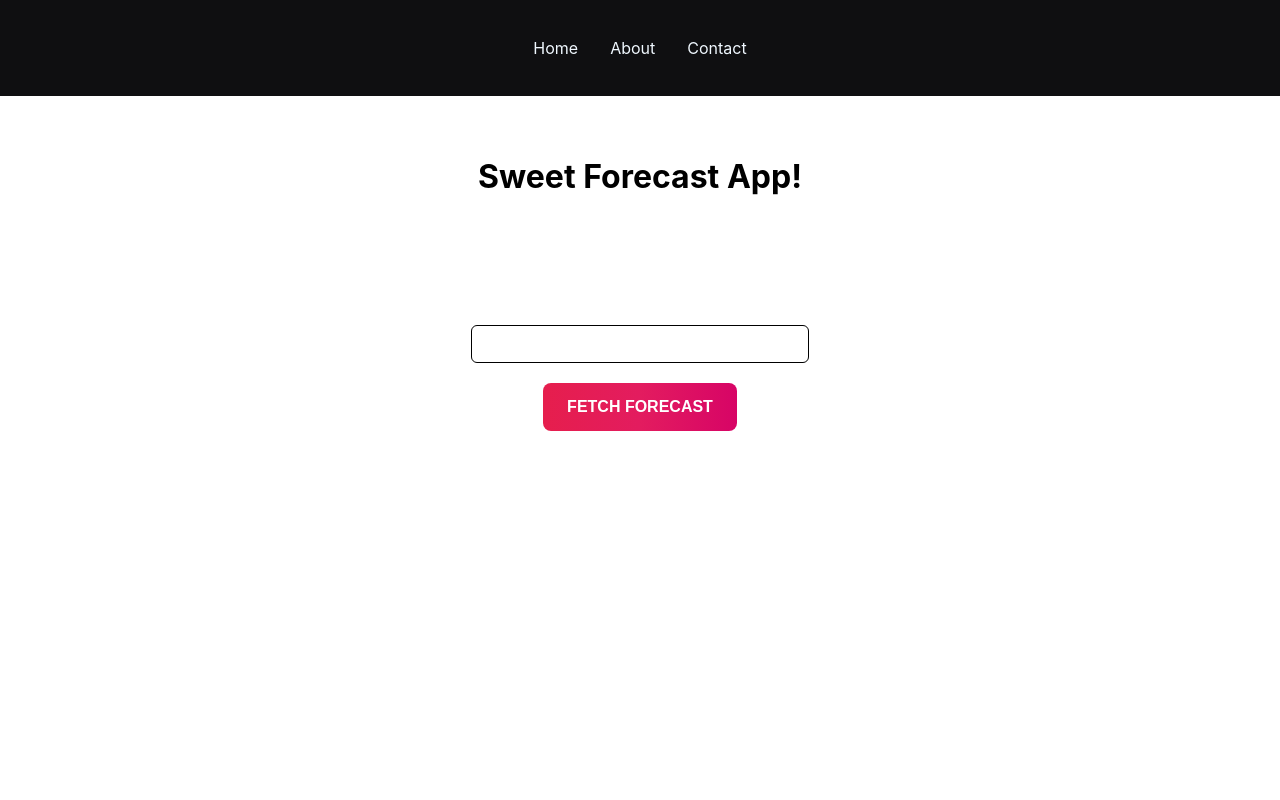
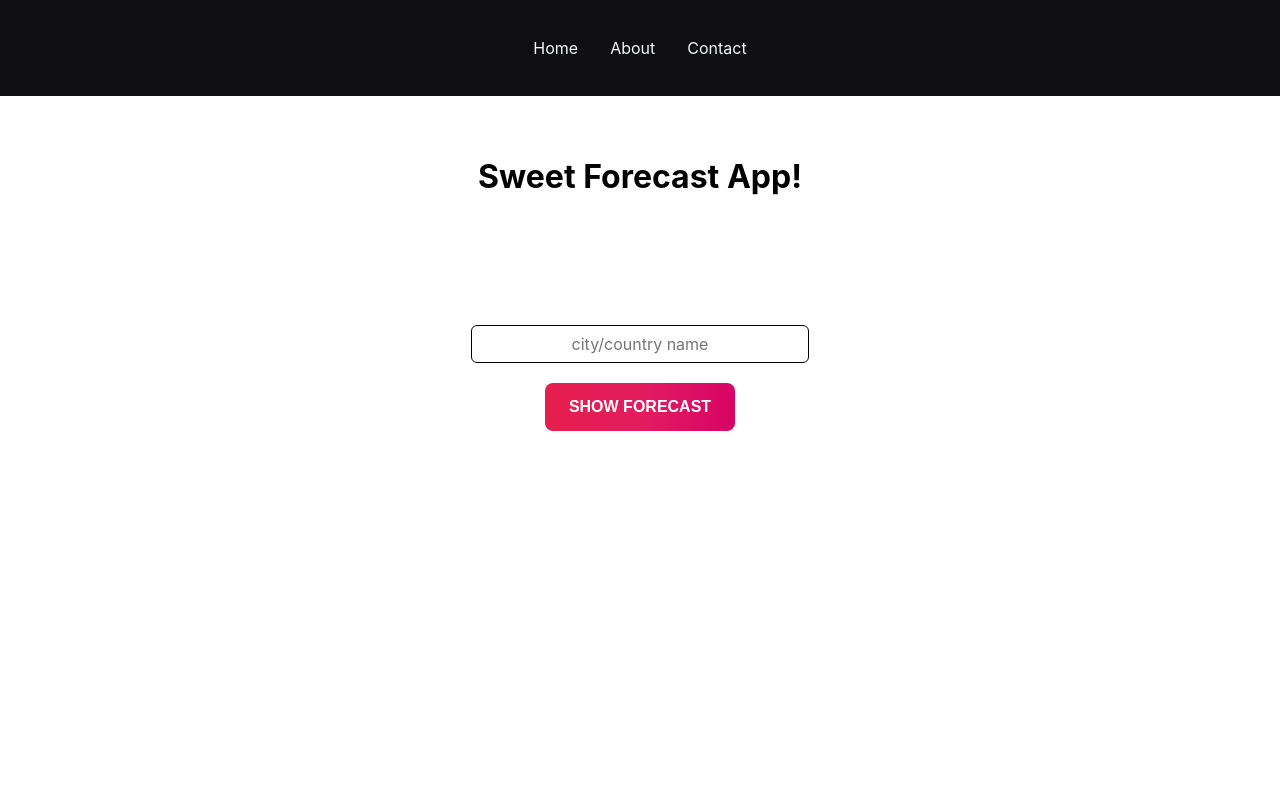
Before and after one commit to Majchrzak202/ForecastApp-, a React (Create React App) app: page / in a window 1280 px wide. Shown: the top 800 px of the page. Built offline with nearby package versions, Linux system fonts and the light colour scheme; the HTML template or start-up script is replaced by a standard one.

Commit message:
Renamed the Fetch Button

```diff
--- a/src/Components/UI/SearchBar.js
+++ b/src/Components/UI/SearchBar.js
@@ -37,6 +37,7 @@ const SearchBar = ({ setSearch, fetchForecastHandler, search }) => {
             className={inputFormControl}
             onBlur={blurInputHandler}
             onChange={searchHandler}
+            placeholder='city/country name'
             type="text"
             value={search}
           />
@@ -49,7 +50,7 @@ const SearchBar = ({ setSearch, fetchForecastHandler, search }) => {
             className="button"
             disabled={inputIsInvalid}
           >
-            FETCH FORECAST
+            SHOW FORECAST
           </motion.button>
         </div>
       </form>
```
